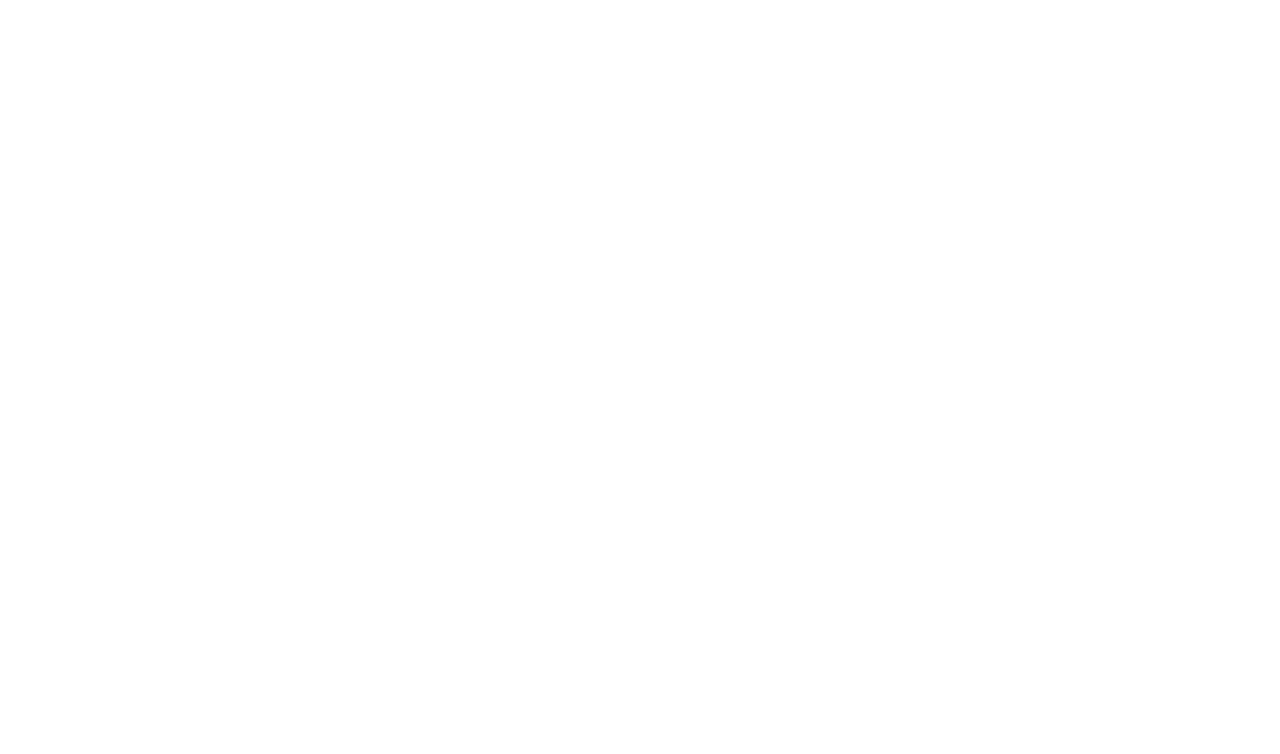
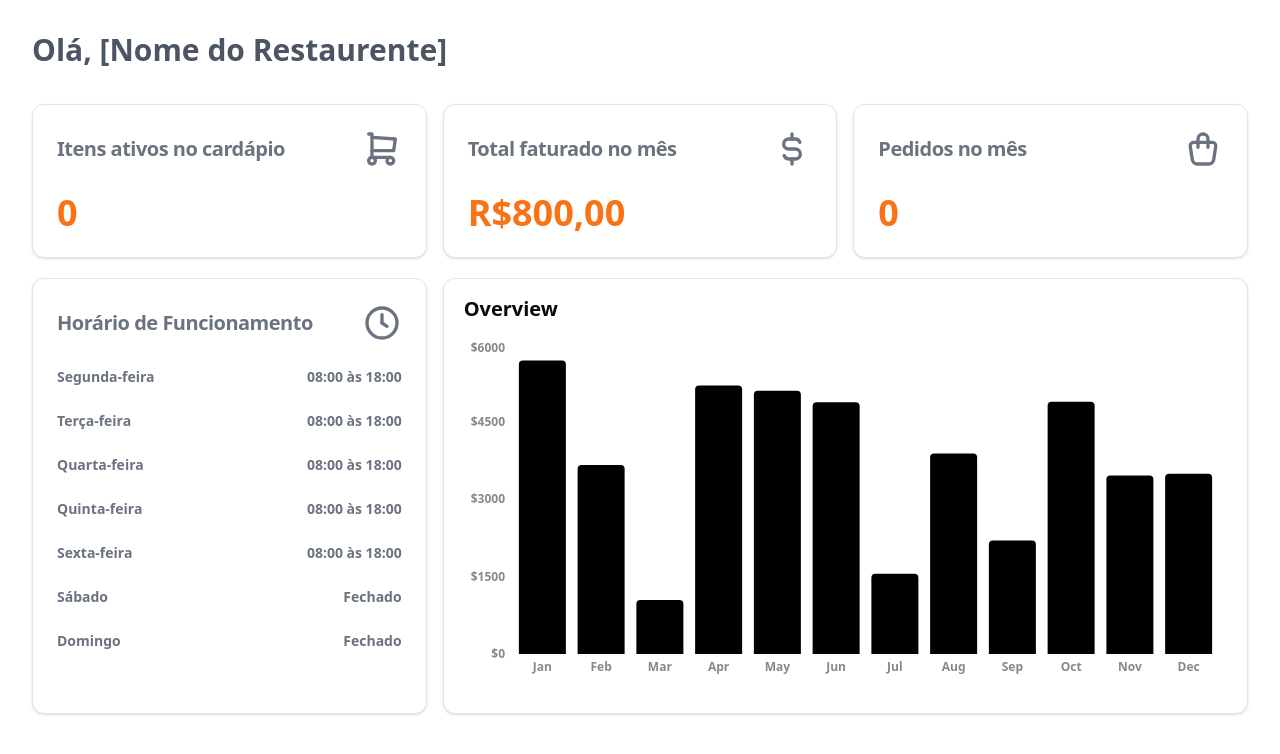
Before and after one commit to IReFoodI/Front-end, a React (Vite) app: page / in a window 1280 px wide. Shown: the top 754 px of the page. Built offline with nearby package versions, Linux system fonts and the light colour scheme.

Commit message:
feat: add page store profile page home

```diff
--- a/package.json
+++ b/package.json
@@ -38,6 +38,7 @@
     "react-hook-form": "^7.51.2",
     "react-number-format": "^5.4.2",
     "react-router-dom": "^6.26.1",
+    "recharts": "^2.12.7",
     "sonner": "^1.5.0",
     "tailwind-merge": "^2.5.2",
     "tailwindcss-animate": "^1.0.7",
--- a/src/app/App.jsx
+++ b/src/app/App.jsx
@@ -1,9 +1,9 @@
-import { Outlet } from "react-router-dom"
+import { StoreProfilePage } from "@/domains/store/dashboard/StoreProfilePage"
 
 function App() {
   return (
     <>
-      <Outlet />
+      <StoreProfilePage />
     </>
   )
 }
--- /dev/null
+++ b/src/domains/store/dashboard/Chartcard.jsx
@@ -0,0 +1,82 @@
+import {
+  Bar,
+  BarChart as BarGraph,
+  ResponsiveContainer,
+  XAxis,
+  YAxis,
+} from "recharts"
+
+const data = [
+  {
+    name: "Jan",
+    total: Math.floor(Math.random() * 5000) + 1000,
+  },
+  {
+    name: "Feb",
+    total: Math.floor(Math.random() * 5000) + 1000,
+  },
+  {
+    name: "Mar",
+    total: Math.floor(Math.random() * 5000) + 1000,
+  },
+  {
+    name: "Apr",
+    total: Math.floor(Math.random() * 5000) + 1000,
+  },
+  {
+    name: "May",
+    total: Math.floor(Math.random() * 5000) + 1000,
+  },
+  {
+    name: "Jun",
+    total: Math.floor(Math.random() * 5000) + 1000,
+  },
+  {
+    name: "Jul",
+    total: Math.floor(Math.random() * 5000) + 1000,
+  },
+  {
+    name: "Aug",
+    total: Math.floor(Math.random() * 5000) + 1000,
+  },
+  {
+    name: "Sep",
+    total: Math.floor(Math.random() * 5000) + 1000,
+  },
+  {
+    name: "Oct",
+    total: Math.floor(Math.random() * 5000) + 1000,
+  },
+  {
+    name: "Nov",
+    total: Math.floor(Math.random() * 5000) + 1000,
+  },
+  {
+    name: "Dec",
+    total: Math.floor(Math.random() * 5000) + 1000,
+  },
+]
+
+export function ChartCard() {
+  return (
+    <ResponsiveContainer width={"100%"} height={350}>
+      <BarGraph data={data}>
+        <XAxis
+          dataKey={"name"}
+          tickLine={false}
+          axisLine={false}
+          stroke="#888888"
+          fontSize={12}
+        />
+        <YAxis
+          tickLine={false}
+          axisLine={false}
+          stroke="#888888"
+          fontSize={12}
+          tickFormatter={(value) => `$${value}`}
+        />
+        <Bar dataKey={"total"} radius={[4, 4, 0, 0]} />
+      </BarGraph>
+    </ResponsiveContainer>
+  )
+}
--- /dev/null
+++ b/src/domains/store/dashboard/StoreProfilePage.jsx
@@ -0,0 +1,124 @@
+import {
+  IconClockHour4,
+  IconCurrencyDollar,
+  IconShoppingBag,
+  IconShoppingCart,
+} from "@tabler/icons-react"
+
+import {
+  Card,
+  CardContent,
+  CardHeader,
+  CardTitle,
+} from "@/ui/components/ui/card"
+
+import { ChartCard } from "./ChartCard"
+
+export function StoreProfilePage() {
+  return (
+    <div className="flex-grow p-4">
+      <main className="mx-auto flex w-full max-w-[1216px] flex-col items-center text-gray-600 antialiased lg:h-auto">
+        <div className="mb-5 mt-4 flex w-full flex-col justify-between sm:flex-row">
+          <h1 className="mb-4 text-3xl font-semibold">
+            Olá, [Nome do Restaurente]
+          </h1>
+        </div>
+
+        <section className="grid w-full grid-cols-12 gap-4 text-xl font-semibold transition-all sm:grid-cols-6 lg:grid-cols-12">
+          <div className="col-span-12 sm:col-span-6 lg:col-span-4">
+            <Card>
+              <CardHeader>
+                <CardTitle className="flex items-center justify-between text-gray-500">
+                  <p>Itens ativos no cardápio</p>
+                  <p>
+                    <IconShoppingCart size={40} />
+                  </p>
+                </CardTitle>
+              </CardHeader>
+              <CardContent className="text-4xl text-primary">
+                <p>0</p>
+              </CardContent>
+            </Card>
+          </div>
+
+          <div className="col-span-12 sm:col-span-3 lg:col-span-4">
+            <Card>
+              <CardHeader>
+                <CardTitle className="flex items-center justify-between text-gray-500">
+                  <p>Total faturado no mês</p>
+                  <p>
+                    <IconCurrencyDollar size={40} />
+                  </p>
+                </CardTitle>
+              </CardHeader>
+              <CardContent className="text-4xl text-primary">
+                <p>R$800,00</p>
+              </CardContent>
+            </Card>
+          </div>
+
+          <div className="col-span-12 sm:col-span-3 lg:col-span-4">
+            <Card>
+              <CardHeader>
+                <CardTitle className="flex items-center justify-between text-gray-500">
+                  <p>Pedidos no mês</p>
+                  <p>
+                    <IconShoppingBag size={40} />
+                  </p>
+                </CardTitle>
+              </CardHeader>
+              <CardContent className="text-4xl text-primary">
+                <p>0</p>
+              </CardContent>
+            </Card>
+          </div>
+        </section>
+        <section className="mt-5 grid w-full grid-cols-12 gap-4 transition-all sm:grid-cols-6 lg:grid-cols-12">
+          <div className="col-span-12 flex flex-col gap-5 text-xl font-semibold sm:col-span-6 lg:col-span-4">
+            <Card className="flex-1">
+              <CardHeader>
+                <CardTitle className="flex items-center justify-between text-gray-500">
+                  <p>Horário de Funcionamento</p>
+                  <p>
+                    <IconClockHour4 size={40} />
+                  </p>
+                </CardTitle>
+              </CardHeader>
+              <CardContent className="flex flex-col gap-6 text-sm text-gray-500">
+                <span className="flex justify-between">
+                  <p>Segunda-feira</p> <p>08:00 às 18:00</p>
+                </span>
+                <span className="flex justify-between">
+                  <p>Terça-feira</p> <p>08:00 às 18:00</p>
+                </span>
+                <span className="flex justify-between">
+                  <p>Quarta-feira</p> <p>08:00 às 18:00</p>
+                </span>
+                <span className="flex justify-between">
+                  <p>Quinta-feira</p> <p>08:00 às 18:00</p>
+                </span>
+                <span className="flex justify-between">
+                  <p>Sexta-feira</p> <p>08:00 às 18:00</p>
+                </span>
+                <span className="flex justify-between">
+                  <p>Sábado</p> <p>Fechado</p>
+                </span>
+                <span className="flex justify-between">
+                  <p>Domingo</p> <p>Fechado</p>
+                </span>
+              </CardContent>
+            </Card>
+          </div>
+          <div className="col-span-12 flex flex-col gap-5 text-xl font-semibold sm:col-span-6 lg:col-span-8">
+            <Card className="col-span-12 sm:col-span-6 lg:col-span-8">
+              <CardContent className="ps-1">
+                <p className="p-4 text-xl font-semibold">Overview</p>
+                <ChartCard />
+              </CardContent>
+            </Card>
+          </div>
+        </section>
+      </main>
+    </div>
+  )
+}
```
Also changed, not shown: 1 other file (tests, documents, lock files or other folders).
